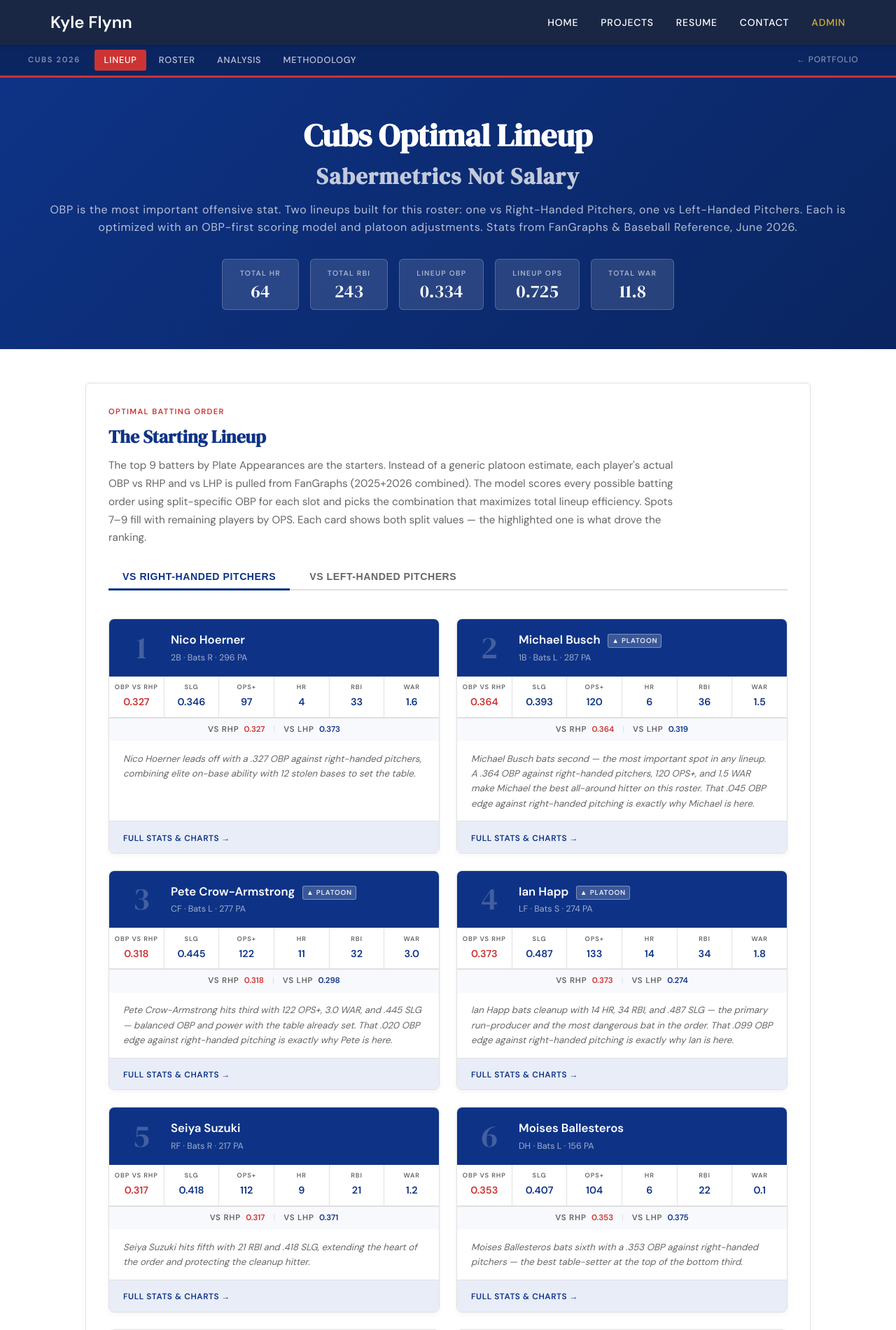
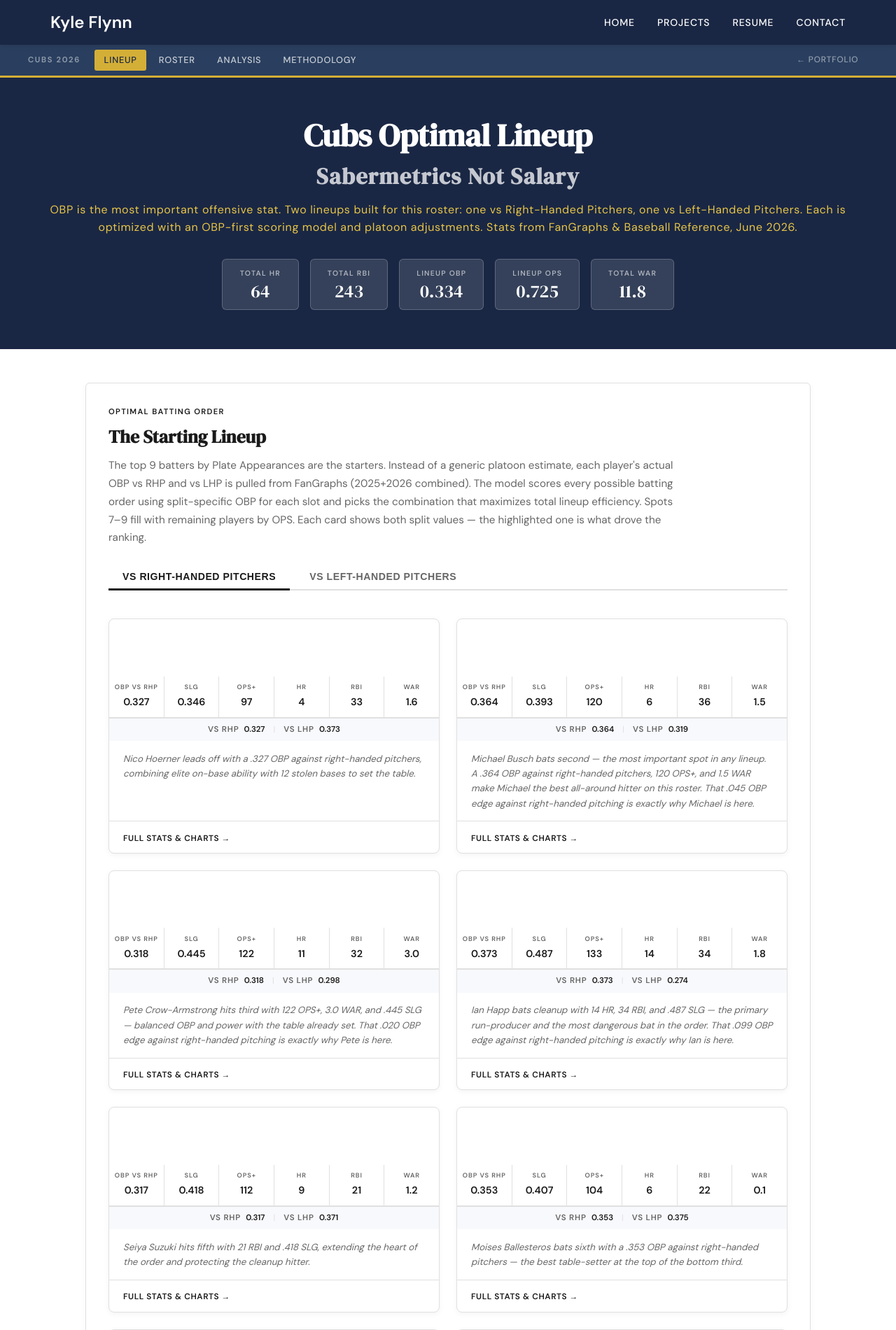
Before and after one commit to kylelflynn2/vsc-blog, a Flask app: page /projects/cubs-2026/ in a window 1280 px wide. Shown: the top 1901 px of the page at 70% size. Run offline with Flask 3, Linux system fonts and the light colour scheme.

Commit message:
Hide admin nav link, remove blog post images, restyle Cubs project to site theme
Co-Authored-By: Claude Sonnet 4.6 <noreply@anthropic.com>

```diff
--- a/cubs/templates/cubs/base.html
+++ b/cubs/templates/cubs/base.html
@@ -2,18 +2,10 @@
 
 {% block extra_styles %}
 <style>
-    :root {
-        --cubs-blue:      #0E3386;
-        --cubs-blue-dark: #0A2560;
-        --cubs-blue-mid:  #1a4a9e;
-        --cubs-red:       #CC3433;
-        --cubs-light:     #e8edf7;
-    }
-
     /* Cubs sub-navigation */
     .cubs-subnav {
-        background: var(--cubs-blue-dark);
-        border-bottom: 3px solid var(--cubs-red);
+        background: var(--navy-light);
+        border-bottom: 3px solid var(--gold);
         padding: 0 2rem;
     }
 
@@ -50,8 +42,8 @@
 
     .cubs-nav-link:hover,
     .cubs-nav-link.active {
-        background: var(--cubs-red);
-        color: #fff;
+        background: var(--gold);
+        color: var(--navy);
     }
 
     .cubs-nav-link.back {
@@ -67,7 +59,7 @@
 
     /* Section headers */
     .cubs-page-header {
-        background: linear-gradient(135deg, var(--cubs-blue) 0%, var(--cubs-blue-dark) 100%);
+        background: var(--navy);
         color: #fff;
         padding: 3.5rem 2rem;
         text-align: center;
@@ -81,7 +73,7 @@
     }
 
     .cubs-page-header .header-sub {
-        color: rgba(255,255,255,0.7);
+        color: var(--gold-light);
         font-size: 1rem;
         letter-spacing: 0.04em;
     }
@@ -127,7 +119,7 @@
         line-height: 1;
     }
 
-    /* Cubs-themed data table */
+    /* Data table */
     table.cubs-table {
         width: 100%;
         border-collapse: collapse;
@@ -135,7 +127,7 @@
     }
 
     table.cubs-table th {
-        background: var(--cubs-blue);
+        background: var(--navy);
         color: #fff;
         text-align: left;
         padding: 0.65rem 0.85rem;
@@ -149,7 +141,7 @@
     }
 
     table.cubs-table th:hover {
-        background: var(--cubs-blue-mid);
+        background: var(--navy-light);
     }
 
     table.cubs-table td {
@@ -159,7 +151,7 @@
     }
 
     table.cubs-table tr:hover td {
-        background: var(--cubs-light);
+        background: var(--cream);
     }
 
     table.cubs-table td.num {
@@ -168,7 +160,7 @@
     }
 
     table.cubs-table tr.in-lineup td {
-        background: var(--cubs-light);
+        background: var(--cream);
         font-weight: 600;
     }
 
@@ -183,7 +175,7 @@
 
     .cubs-card h2 {
         font-family: 'DM Serif Display', serif;
-        color: var(--cubs-blue);
+        color: var(--navy);
         font-size: 1.4rem;
         margin-bottom: 0.5rem;
     }
@@ -193,7 +185,7 @@
         font-weight: 700;
         letter-spacing: 0.12em;
         text-transform: uppercase;
-        color: var(--cubs-red);
+        color: var(--gold);
         display: block;
         margin-bottom: 0.4rem;
     }
--- a/templates/base.html
+++ b/templates/base.html
@@ -17,7 +17,6 @@
                 <li><a href="/blog" class="nav-link">Projects</a></li>
                 <li><a href="/resume" class="nav-link">Resume</a></li>
                 <li><a href="/connect" class="nav-link">Contact</a></li>
-                <li><a href="/admin" class="nav-link nav-admin">Admin</a></li>
             </ul>
         </div>
     </nav>
```
Also changed, not shown: templates/blog.html (+0 -29 lines).
